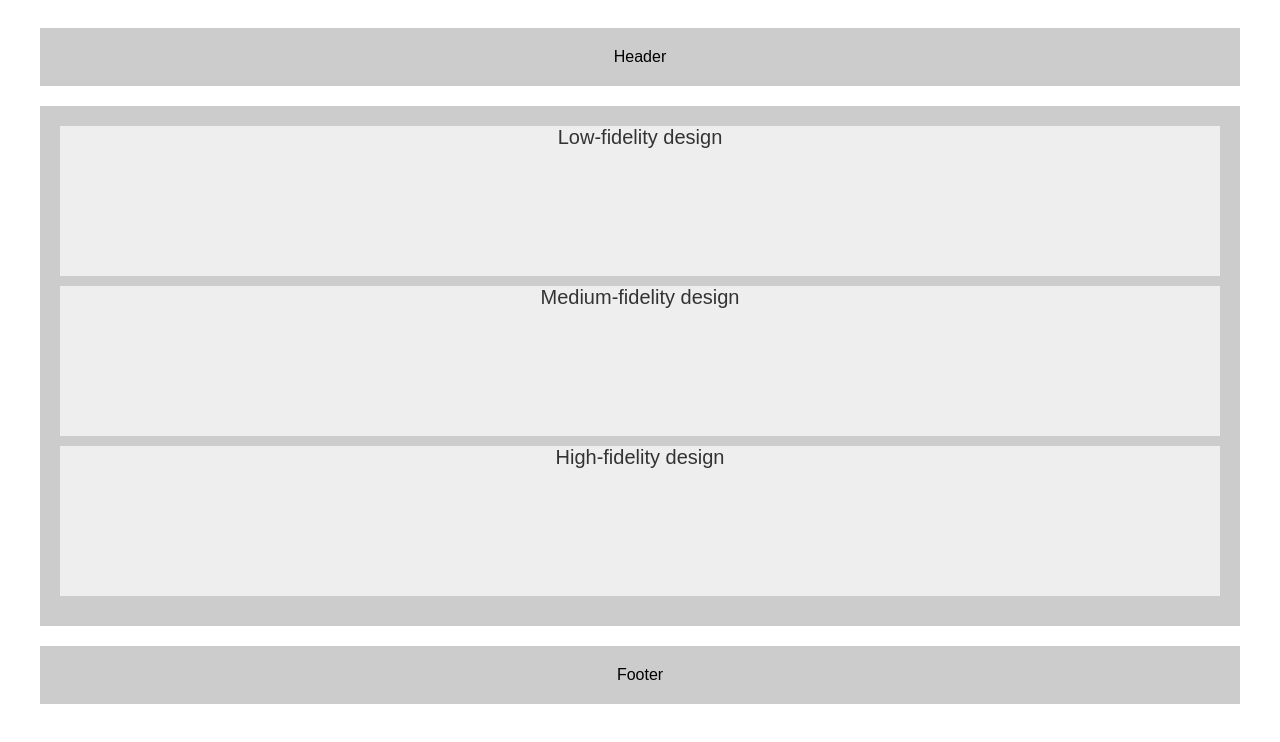
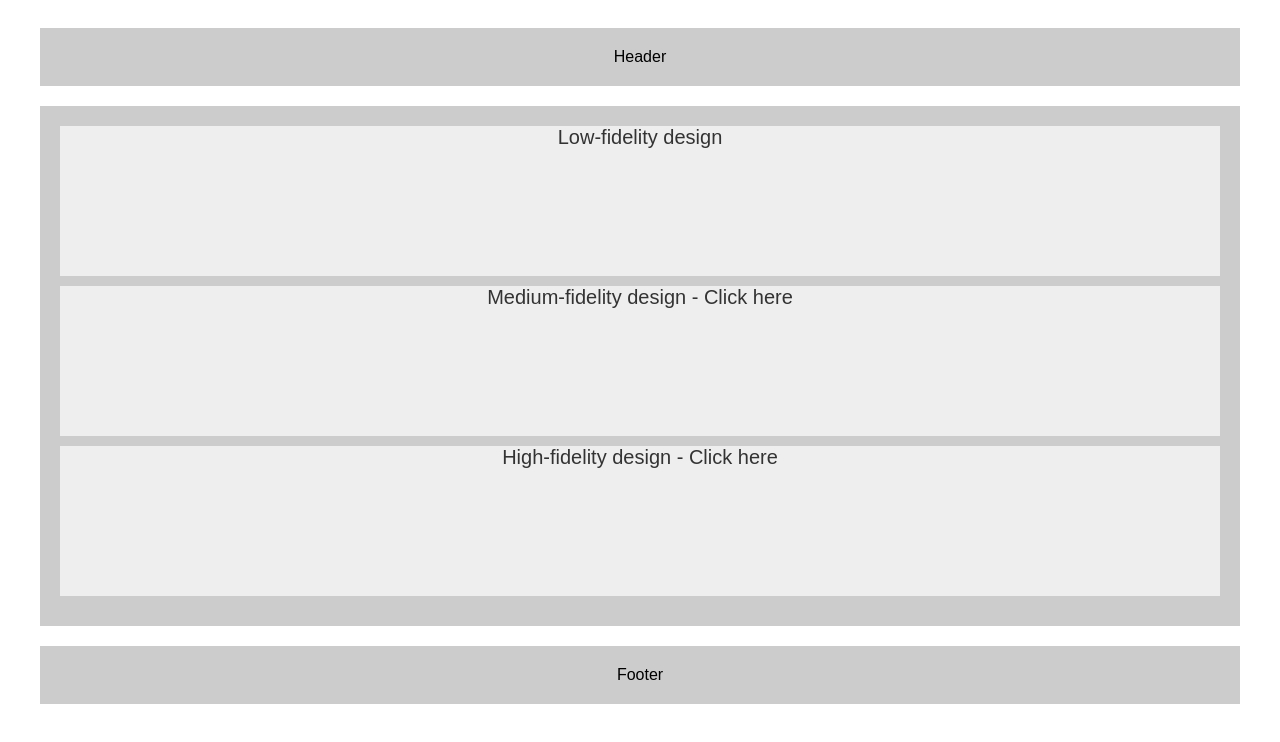
Before and after one commit to zyad87/Wireframe, a plain HTML site: page index.html in a window 1280 px wide. Drawn offline with Linux system fonts and the light colour scheme.

Commit message:
Update index.html

```diff
--- a/index.html
+++ b/index.html
@@ -36,8 +36,8 @@
         <div class="header">Header</div>
         <div class="content">
             <div><a href="#"> Low-fidelity design</a></div>
-            <div><a href="./Medium-fidelity.html"> Medium-fidelity design</a></div>
-            <div><a href="./High-fidelity.html"> High-fidelity design</a></div>
+            <div><a href="./Medium-fidelity.html"> Medium-fidelity design - Click here</a></div>
+            <div><a href="./High-fidelity.html"> High-fidelity design - Click here</a></div>
 
         </div>
         <div class="footer">Footer</div>
```
